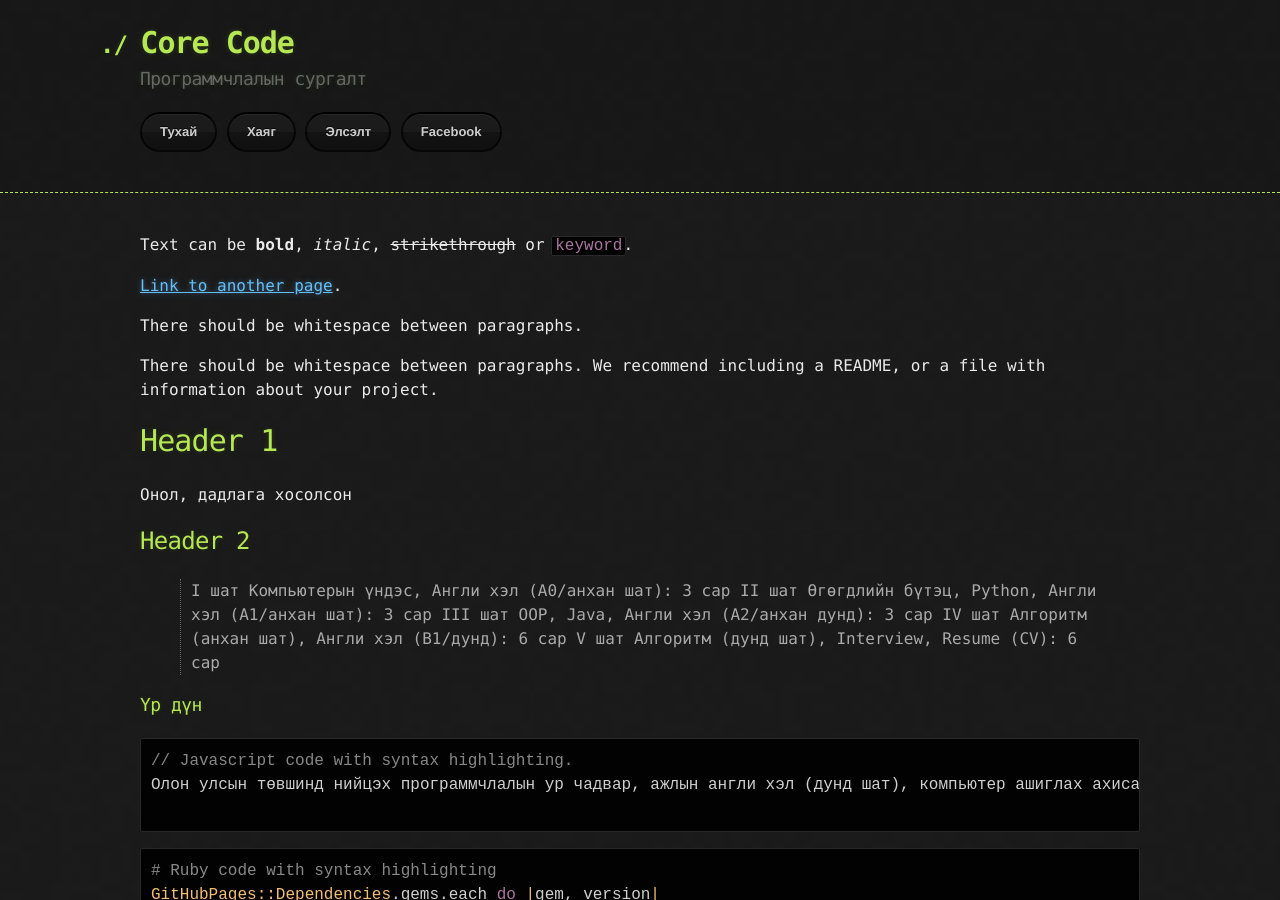
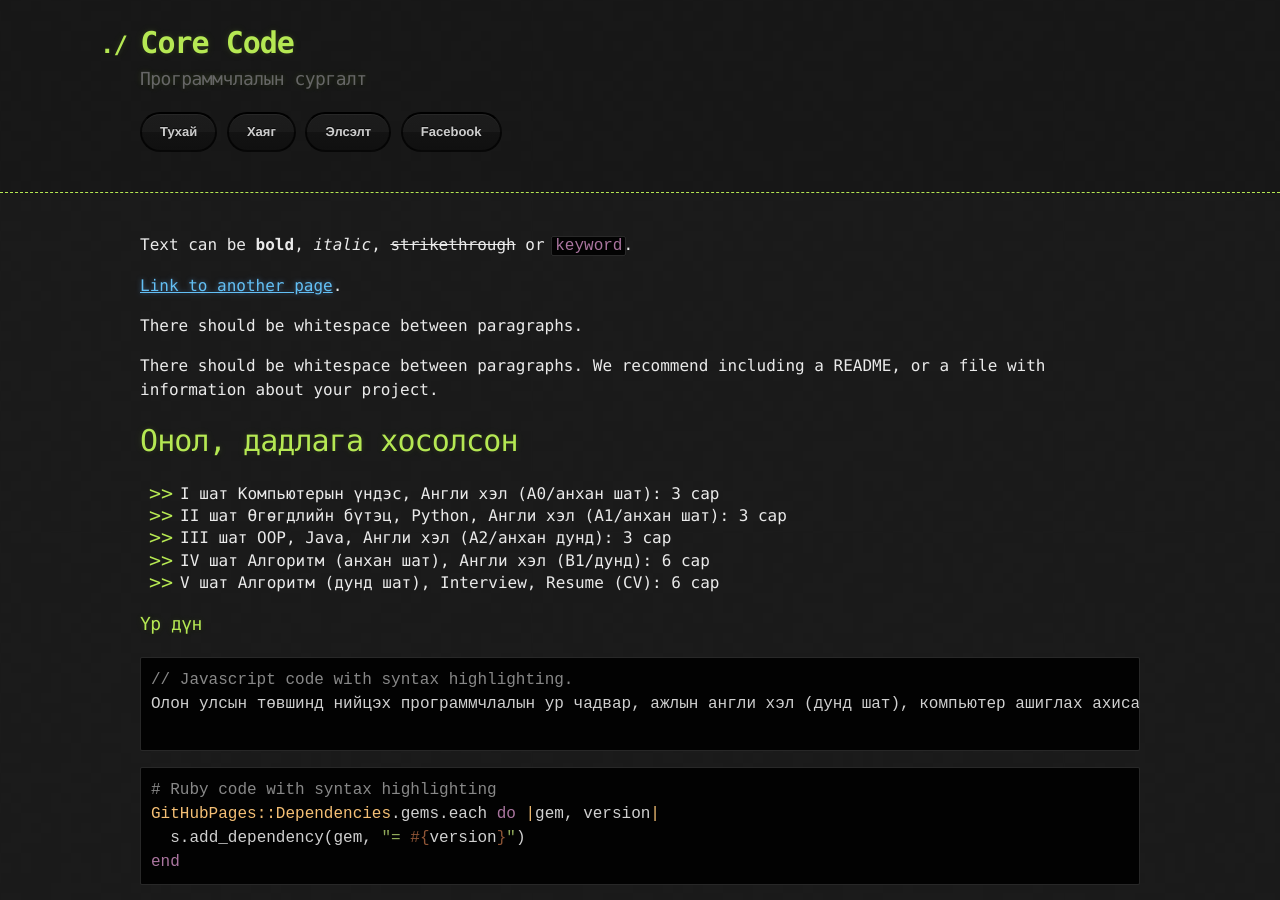
Before and after one commit to ganaatulgaa/corecode, a Jekyll site: the page built from index.md, in a window 1280 px wide and 900 px high. Built offline with Jekyll 4.4.1, drawn with Linux system fonts in a browser that asks for light colours.

Commit message:
Update index.md

```diff
--- a/index.md
+++ b/index.md
@@ -10,22 +10,16 @@ There should be whitespace between paragraphs.
 
 There should be whitespace between paragraphs. We recommend including a README, or a file with information about your project.
 
-# Header 1
-
-Онол, дадлага хосолсон
-
-
-## Header 2
-
-> І шат
+# Онол, дадлага хосолсон
+* І шат
 Компьютерын үндэс, Англи хэл (A0/анхан шат): 3 сар
-> ІІ шат
+* ІІ шат
 Өгөгдлийн бүтэц, Python, Англи хэл (A1/анхан шат): 3 сар
-> ІІІ шат
+* ІІІ шат
 OOP, Java, Англи хэл (A2/анхан дунд): 3 сар
-> ІV шат
+* ІV шат
 Алгоритм (анхан шат), Англи хэл (B1/дунд): 6 сар
-> V шат
+* V шат
 Алгоритм (дунд шат), Interview, Resume (CV): 6 сар
 
 
```
